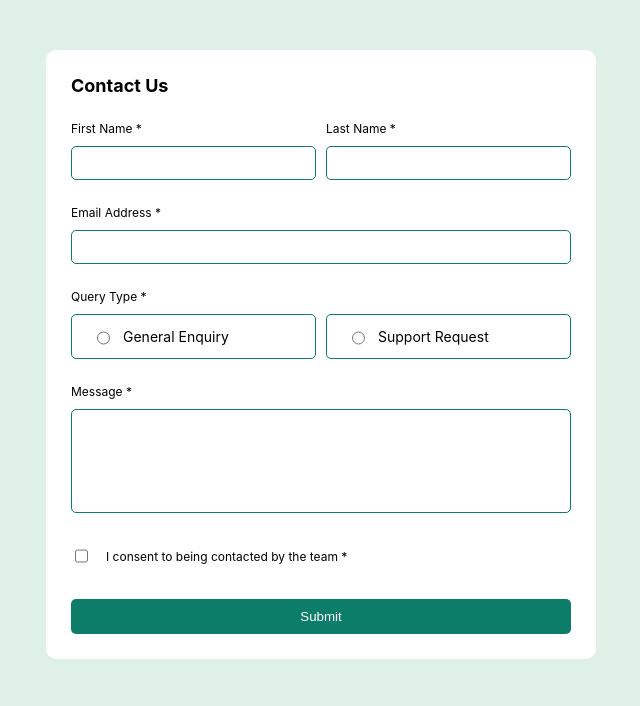
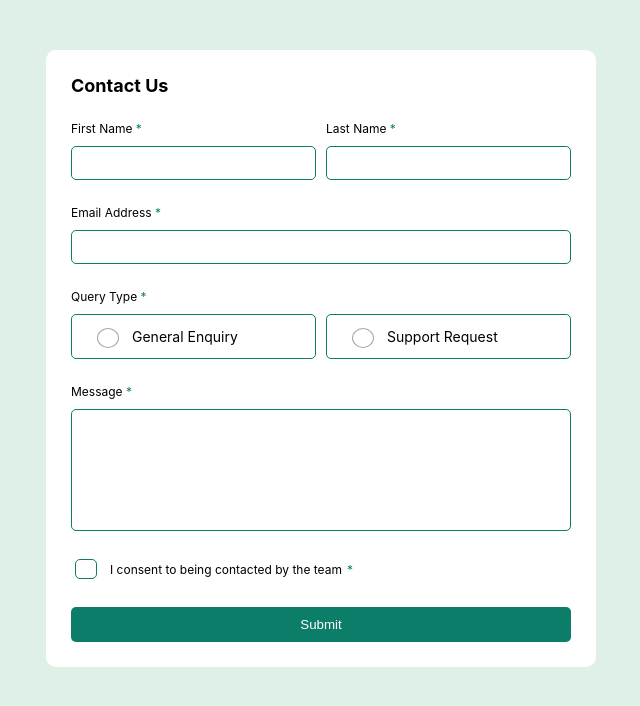
Before and after one commit to juliamazzoni/contact_form, a React (Create React App) app: page / in a window 1280 px wide. Shown: the top 706 px of the page, without its empty margins (319-959 px from the left). Built offline with nearby package versions, Linux system fonts and the light colour scheme.

Commit message:
Add CSS style to the form

```diff
--- a/src/App.css
+++ b/src/App.css
@@ -38,6 +38,15 @@ body {
   padding-left: 20px;
 }
 
+.form input:focus,
+.message textarea:focus {
+  outline: 1px solid hsl(169, 82%, 27%);
+}
+
+.form input:hover {
+  cursor: pointer;
+}
+
 .firstName-lastName,
 .query-options {
   display: grid;
@@ -62,13 +71,35 @@ body {
   display: flex;
   align-items: center;
   gap: 10px;
-  padding: 5px 20px;
+  padding: 10px 20px;
   font-size: 14px;
 }
 
-.message input {
+.query-options input {
+  appearance: none;
+  height: 20px;
+  border-radius: 50%;
+  border: 1px solid hsl(150, 3%, 65%);
+  background-color: transparent;
+  transition: background-color 0.3s;
+}
+
+.query-options input:checked {
+  background-color: hsl(169, 82%, 27%);
+  border-color:  hsl(169, 82%, 27%);
+  box-shadow: inset 0 0 0 4px hsl(0, 0%, 100%);
+}
+
+.message textarea {
   height: 100px;
+  border-radius: 5px;
+  border: 1px solid hsl(169, 82%, 27%);
+  padding: 10px;
+  resize: none;
+}
 
+.message textarea:hover {
+  cursor: pointer;
 }
 
 .submit-button {
@@ -82,5 +113,49 @@ body {
 .checkbox {
   display: flex;
   align-items: center;
-  gap: 15px;
 }
+
+.checkbox p {
+  padding-left: 10px;
+  margin: 0;
+}
+
+.checkbox span {
+  margin-left: 5px;
+}
+
+.checkbox input {
+  display: flex;
+  appearance: none;
+  height: 20px;
+  outline: none;
+  background-color: transparent;
+  transition: background-color 0.3s, border-color 0.3s;
+  position: relative;
+}
+
+.checkbox input:checked {
+  background-color: hsl(169, 82%, 27%);
+}
+
+.checkbox input:checked::before {
+  content: "✔";
+  color: #fff;
+  position: absolute;
+  left: 50%;
+  top: 50%;
+  transform: translate(-50%, -50%);
+}
+
+.green-background {
+  background-color: hsl(148, 38%, 91%);
+  outline: 1px solid hsl(169, 82%, 27%);
+}
+
+.green {
+  color: hsl(169, 82%, 27%);;
+}
+
+.transparent {
+  background-color: 'transparent';
+}
--- a/src/ContactForm.jsx
+++ b/src/ContactForm.jsx
@@ -1,11 +1,24 @@
+import { useState } from "react";
 
 export const ContactForm = () => {
+
+  const [radioOption, setRadioOption] = useState('')
 
 
   const handleSubmit = (e) => {
     e.preventDefault();
     console.log('its working')
   }
+
+  const handleGeneralEnquireClick = () => {
+    setRadioOption('general')
+  }
+
+  const handleSupportRequestClick = () => {
+    setRadioOption('support')
+  }
+
+
 
   return (
     <div className="container">
@@ -15,41 +28,41 @@ export const ContactForm = () => {
 
         <div className="firstName-lastName">
           <div className="first-name">
-            <label name='first-name'>First Name *</label>
+            <label name='first-name'>First Name <span className="green">*</span></label>
             <input type="text" />
           </div>
           <div className="last-name">
-            <label name='last-name'>Last Name *</label>
+            <label name='last-name'>Last Name <span className="green">*</span></label>
             <input type="text" />
           </div>
         </div>
 
         <div className="email-address">
-          <label name='email'>Email Address *</label>
+          <label name='email'>Email Address <span className="green">*</span></label>
           <input type="email" />
         </div>
 
         <div className="query-type">
-          <label name='query-type'>Query Type *</label>
+          <label >Query Type <span className="green">*</span></label>
 
           <div className="query-options">
-            <div>
-              <input type="radio" /> General Enquiry
+            <div className={radioOption === 'general' ? 'green-background' : 'transparent'}>
+              <input type="radio" name='query-type' onClick={handleGeneralEnquireClick}/> General Enquiry
             </div>
-            <div>
-              <input type="radio" /> Support Request
+            <div className={radioOption === 'support' ? 'green-background' : 'transparent'}>
+              <input type="radio" name='query-type' onClick={handleSupportRequestClick} /> Support Request
             </div>
 
           </div>
         </div>
 
         <div className="message">
-          <label name='message'>Message *</label>
-          <input name="message" type='text'></input>
+          <label name='message'>Message <span className="green">*</span></label>
+          <textarea name="message" type='text'></textarea>
         </div>
 
         <div className="checkbox">
-          <input type="checkbox" /> I consent to being contacted by the team *
+          <input type="checkbox" /> <p>I consent to being contacted by the team</p> <span className="green">*</span>
         </div>
 
         <button className="submit-button" type="submit" >Submit</button>
```
